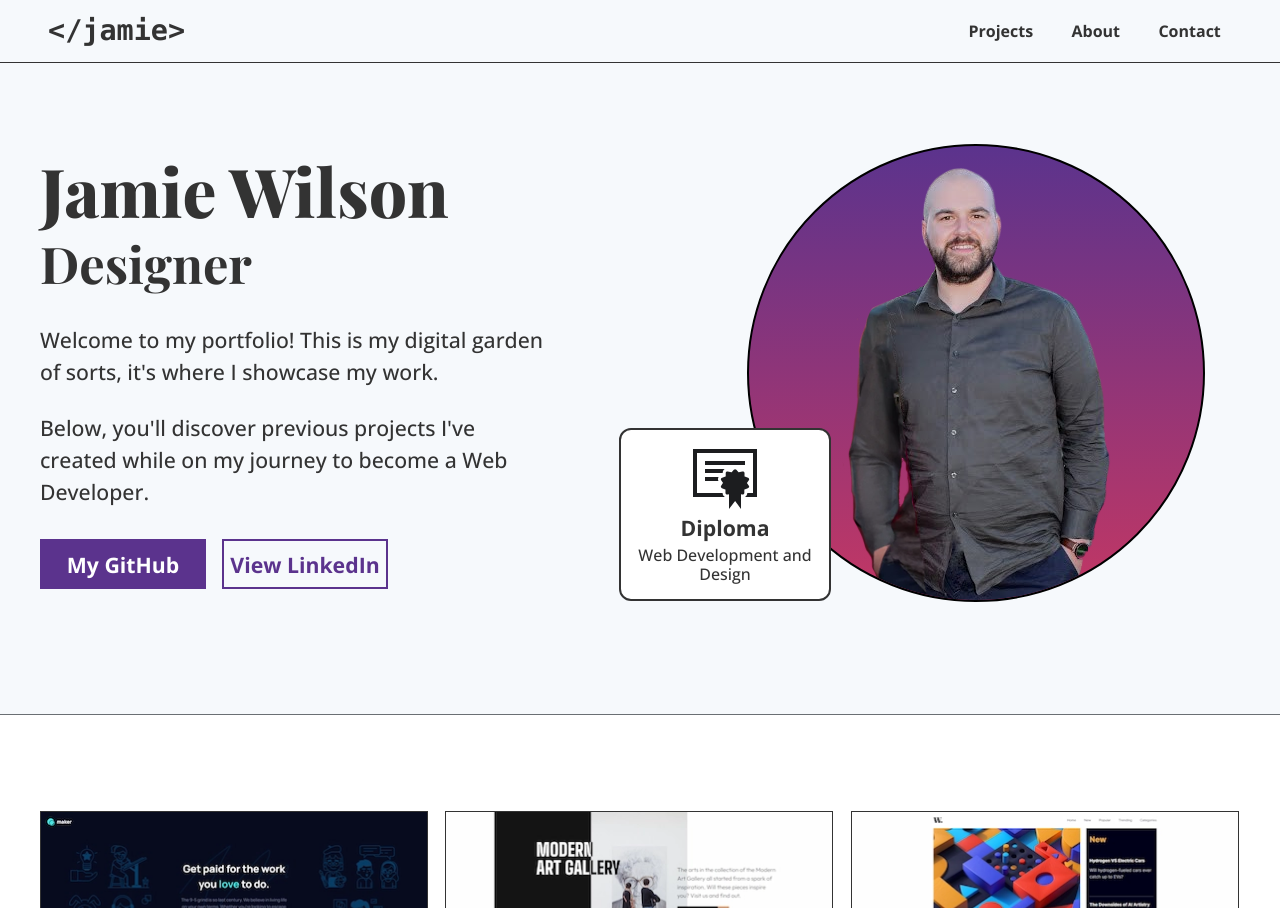
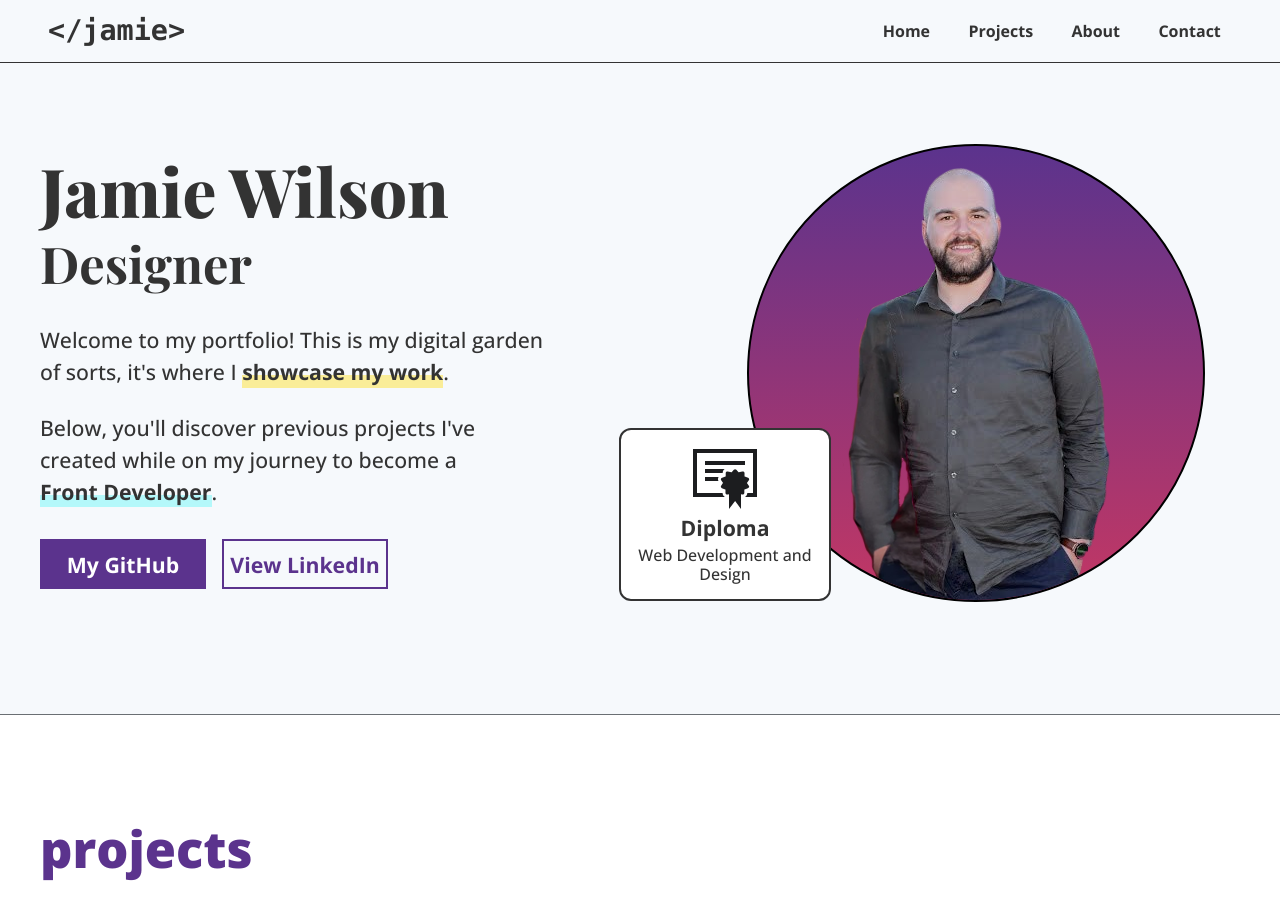
Before and after one commit to dottereldesign/jamie_wilson_portfolio, a plain HTML site: page index.html in a window 1280 px wide. Shown: the top 908 px of the page. Drawn offline with nearby package versions, Linux system fonts and the light colour scheme.

Commit message:
Add highlighter to keywords in main with ::before. Add h2 to section.

```diff
--- a/css/style.css
+++ b/css/style.css
@@ -4,6 +4,9 @@
 
   --clr-gradient-100: #5b338d;
   --clr-gradient-200: #c33764;
+
+  --clr-accent-100: hsla(180, 89%, 64%, 0.4);
+  --clr-accent-200: hsl(51, 100%, 50%, 0.4);
 
   --clr-neutral-100: hsl(0, 0%, 100%);
   --clr-neutral-200: #f6f9fc;
@@ -288,6 +291,27 @@ main p {
   line-height: 1.5;
 }
 
+main p span {
+  position: relative;
+  display: inline-block;
+  z-index: 100;
+  font-weight: var(--fw-bold);
+}
+
+main p span::before {
+  content: "";
+  width: 100%;
+  height: 40%;
+  position: absolute;
+  background-color: var(--clr-accent-100);
+  z-index: -100;
+  bottom: 0;
+}
+
+main p .highlight-gold::before {
+  background-color: var(--clr-accent-200);
+}
+
 @media (min-width: 1200px) {
   h1 {
     font-family: var(--ff-primary-100);
@@ -384,6 +408,17 @@ main p {
 }
 
 /* section - project */
+.project h2 {
+  font-family: var(--ff-primary-200);
+  font-size: var(--fs-800);
+  color: var(--clr-primary-100);
+  font-weight: var(--fw-black);
+
+  width: min(100%, 1200px);
+  margin: 0 auto;
+  margin-bottom: 24px;
+}
+
 .project {
   margin: 64px 0;
   padding: 0 16px;
--- a/index.html
+++ b/index.html
@@ -19,7 +19,7 @@
   <header>
     <nav class="navbar header_wrapper">
 
-      <div class="brand-title">&lt;/jamie&gt;</div>
+      <div class="brand-title header_logo"><a href="#">&lt;/jamie&gt;</a></div>
       <a href="#" class="toggle-button">
         <span class="bar"></span>
         <span class="bar"></span>
@@ -27,16 +27,14 @@
       </a>
       <div class="navbar-links">
         <ul>
-          <li><a class="btn_swipe" href="#">Projects</a></li>
+          <li><a href="#">Home</a></li>
+          <li><a href="#project_id">Projects</a></li>
           <li><a href="#">About</a></li>
           <li><a href="mailto:howemanning@gmail.com" target="_blank">Contact</a></li>
         </ul>
       </div>
     </nav>
   </header>
-
-
-
 
   <main>
 
@@ -59,10 +57,10 @@
           </div>
 
         </div>
-        <p class="fade-in-text_3 ">Welcome to my portfolio! This is my digital garden of sorts, it's where I showcase my work.</p>
+        <p class="fade-in-text_3 ">Welcome to my portfolio! This is my digital garden of sorts, it's where I <span class="highlight-gold">showcase my work</span>.</p>
         <br>
-        <p class="fade-in-text_4">Below, you'll discover previous projects I've created while on my journey to become a Web Developer.</p>
-        <div class="main_content_btn-container">
+        <p class="fade-in-text_4">Below, you'll discover previous projects I've created while on my journey to become a <span>Front Developer</span>.</p>
+        <div id="project_id" class="main_content_btn-container">
           <a href="https://github.com/dottereldesign" class="custom-btn btn-5 btn-1"><span>My GitHub</span></a>
           <a href="https://www.linkedin.com/in/jamie-wilson-b1b8351b0/" class="custom-btn btn-5 btn-2"><span>View LinkedIn</span></a>
         </div>
@@ -82,7 +80,8 @@
   </main>
 
   <section class="project">
-    <div class="project_card-wrapper">
+    <h2>projects</h2>
+    <div id="project_id" class="project_card-wrapper">
 
       <article class="project_card">
         <a href="https://dottereldesign.github.io/maker_pre-launch_landing_page/">
@@ -329,6 +328,7 @@
 
   <footer>
     <div class="footer_wrapper">
+      <!-- <p>Find me elsewhere on the web as well:</p> -->
       <p class="line-1 anim-typewriter">Designed & Built by Jamie Wilson</p>
     </div>
   </footer>
```
